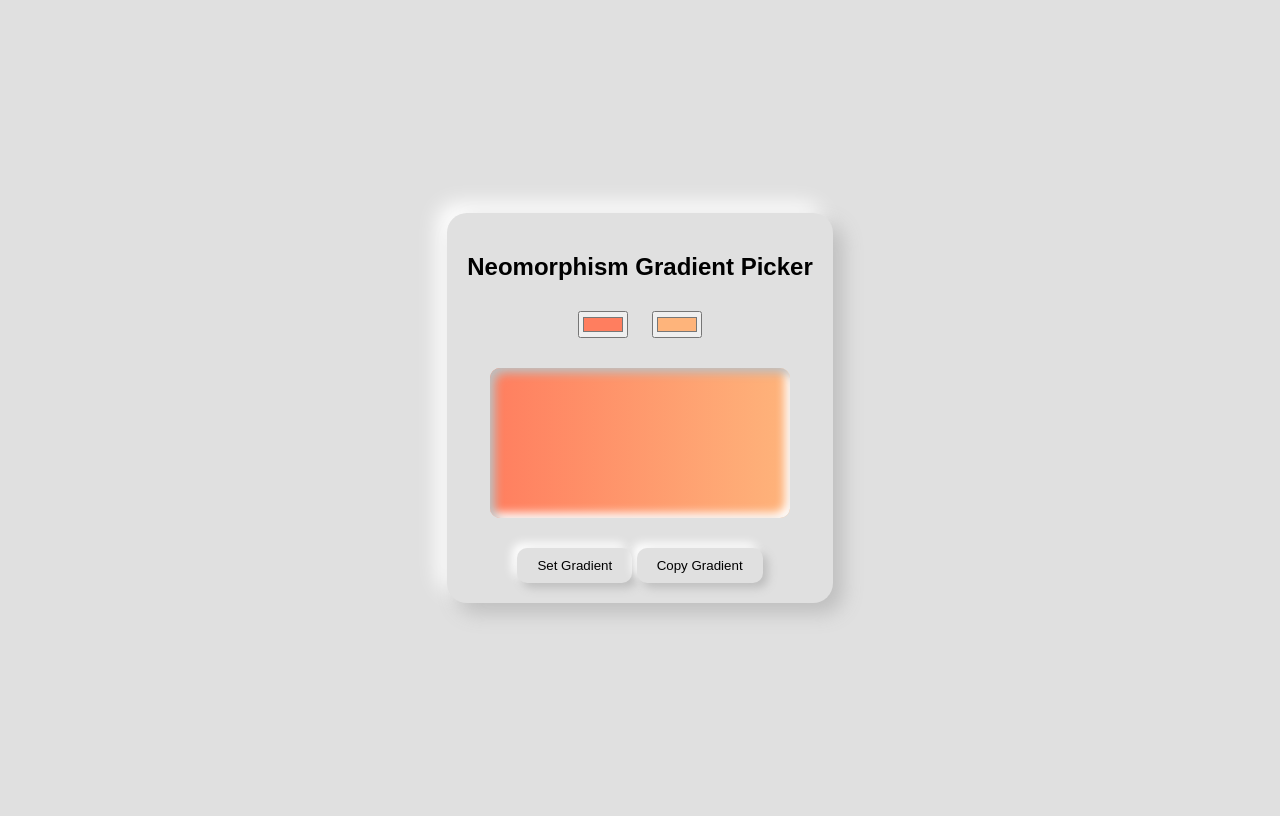
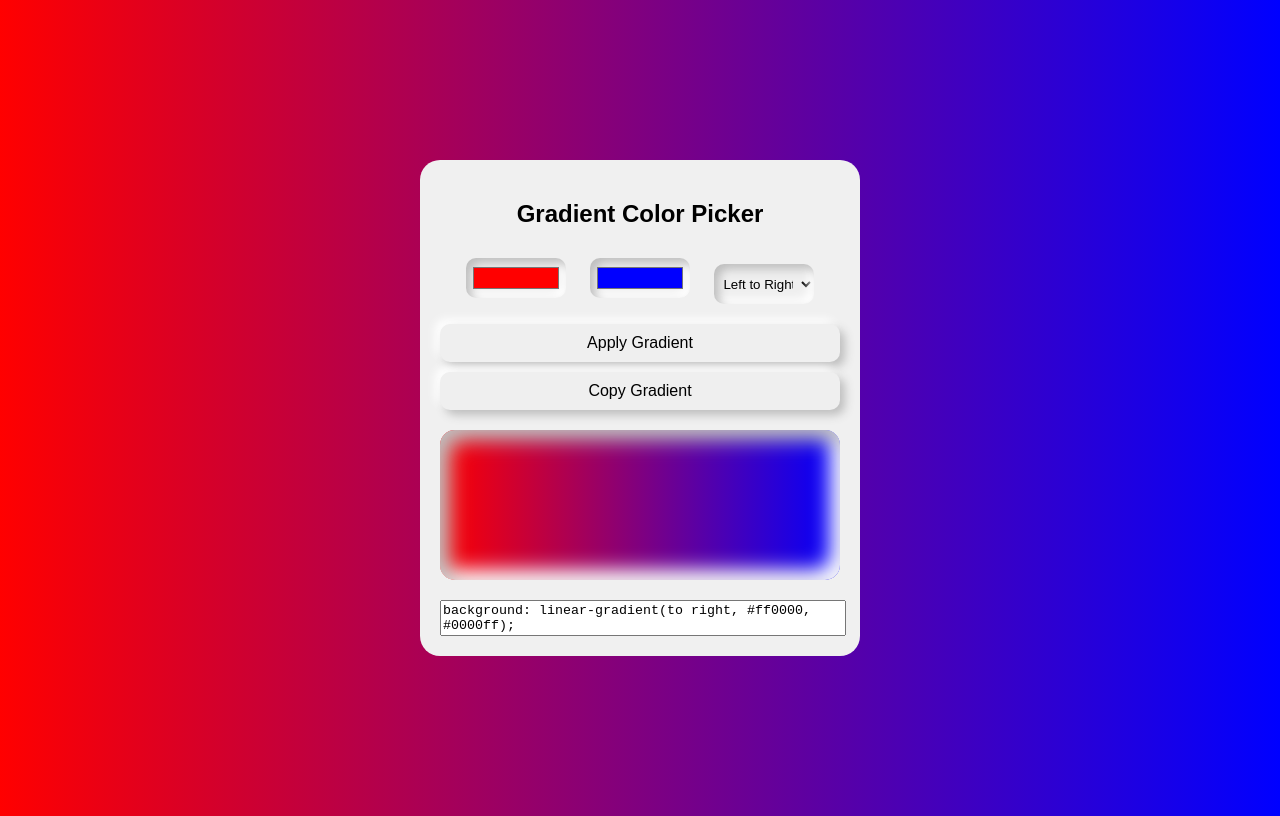
Before and after one commit to ranjeetdakshvanshi/JS, a plain HTML site: page index.html in a window 1280 px wide. Drawn offline with Linux system fonts and the light colour scheme.

Commit message:
Update index.html

```diff
--- a/index.html
+++ b/index.html
@@ -3,74 +3,118 @@
 <head>
     <meta charset="UTF-8">
     <meta name="viewport" content="width=device-width, initial-scale=1.0">
-    <title>Neomorphism Gradient Picker</title>
+    <title>Gradient Color Picker</title>
     <style>
         body {
             display: flex;
+            flex-direction: column;
+            align-items: center;
             justify-content: center;
-            align-items: center;
             height: 100vh;
-            background: #e0e0e0;
             font-family: Arial, sans-serif;
+            padding: 20px;
+            box-sizing: border-box;
+            text-align: center;
             transition: background 0.5s ease;
         }
         .container {
-            background: #e0e0e0;
             padding: 20px;
             border-radius: 20px;
-            box-shadow: 10px 10px 20px #bebebe, -10px -10px 20px #ffffff;
-            text-align: center;
+            width: 90%;
+            max-width: 400px;
+            background: #f0f0f0;
         }
-        .color-box {
-            width: 300px;
+        input[type="color"], select {
+            border: none;
+            outline: none;
+            width: 100px;
+            height: 40px;
+            border-radius: 10px;
+            box-shadow: inset 5px 5px 10px #bebebe, inset -5px -5px 10px #ffffff;
+            margin: 10px;
+            padding: 5px;
+            cursor: pointer;
+        }
+        #gradient-box {
+            width: 100%;
             height: 150px;
             margin: 20px auto;
-            border-radius: 10px;
-            box-shadow: inset 5px 5px 10px #bebebe, inset -5px -5px 10px #ffffff;
+            border-radius: 15px;
+            box-shadow: inset 10px 10px 20px #bebebe, inset -10px -10px 20px #ffffff;
+            background: linear-gradient(to right, #ff0000, #0000ff);
         }
-        .btn {
-            background: #e0e0e0;
+        button {
+            padding: 10px 20px;
             border: none;
-            padding: 10px 20px;
-            margin-top: 10px;
             border-radius: 10px;
             box-shadow: 5px 5px 10px #bebebe, -5px -5px 10px #ffffff;
             cursor: pointer;
+            font-size: 16px;
+            margin-top: 10px;
+            width: 100%;
         }
-        .btn:active {
+        button:active {
             box-shadow: inset 5px 5px 10px #bebebe, inset -5px -5px 10px #ffffff;
         }
-        .color-picker {
-            margin: 10px;
+        textarea {
+            width: 100%;
+            margin-top: 10px;
+            display: none;
+            resize: none;
+        }
+        @media (max-width: 500px) {
+            input[type="color"], select {
+                width: 80px;
+                height: 35px;
+            }
+            button {
+                font-size: 14px;
+            }
         }
     </style>
 </head>
-<body>
-    <div class="container">
-        <h2>Neomorphism Gradient Picker</h2>
-        <input type="color" class="color-picker" id="color1" value="#ff7e5f">
-        <input type="color" class="color-picker" id="color2" value="#feb47b">
-        <div class="color-box" id="colorBox" style="background: linear-gradient(to right, #ff7e5f, #feb47b);"></div>
-        <button class="btn" onclick="setGradient()">Set Gradient</button>
-        <button class="btn" onclick="copyGradient()">Copy Gradient</button>
+<body id="gradient-body">
+    <div class="container" id="neomorph-container">
+        <h2>Gradient Color Picker</h2>
+        <input type="color" id="color1" value="#ff0000">
+        <input type="color" id="color2" value="#0000ff">
+        <select id="direction">
+            <option value="to right">Left to Right</option>
+            <option value="to left">Right to Left</option>
+            <option value="to bottom">Top to Bottom</option>
+            <option value="to top">Bottom to Top</option>
+            <option value="to bottom right">Diagonal Bottom Right</option>
+            <option value="to bottom left">Diagonal Bottom Left</option>
+            <option value="to top right">Diagonal Top Right</option>
+            <option value="to top left">Diagonal Top Left</option>
+        </select>
+        <button onclick="updateGradient()">Apply Gradient</button>
+        <button onclick="copyGradient()">Copy Gradient</button>
+        <div id="gradient-box"></div>
+        <textarea id="gradient-css" readonly></textarea>
     </div>
+
     <script>
-        function setGradient() {
-            const color1 = document.getElementById("color1").value;
-            const color2 = document.getElementById("color2").value;
-            const colorBox = document.getElementById("colorBox");
-            const gradient = `linear-gradient(to right, ${color1}, ${color2})`;
-            colorBox.style.background = gradient;
-            document.body.style.background = gradient;
+        function updateGradient() {
+            let color1 = document.getElementById("color1").value;
+            let color2 = document.getElementById("color2").value;
+            let direction = document.getElementById("direction").value;
+            let gradientCSS = `linear-gradient(${direction}, ${color1}, ${color2})`;
+            document.getElementById("gradient-body").style.background = gradientCSS;
+            document.getElementById("gradient-box").style.background = gradientCSS;
+            document.getElementById("gradient-css").value = `background: ${gradientCSS};`;
+            document.getElementById("gradient-css").style.display = "block";
         }
 
         function copyGradient() {
-            const colorBox = document.getElementById("colorBox");
-            const gradient = window.getComputedStyle(colorBox).backgroundImage;
-            navigator.clipboard.writeText(gradient).then(() => {
-                alert("Gradient copied to clipboard: " + gradient);
-            });
+            let gradientText = document.getElementById("gradient-css");
+            gradientText.select();
+            gradientText.setSelectionRange(0, 99999);
+            document.execCommand("copy");
+            alert("Gradient CSS copied to clipboard!");
         }
+
+        updateGradient();
     </script>
 </body>
 </html>
```
